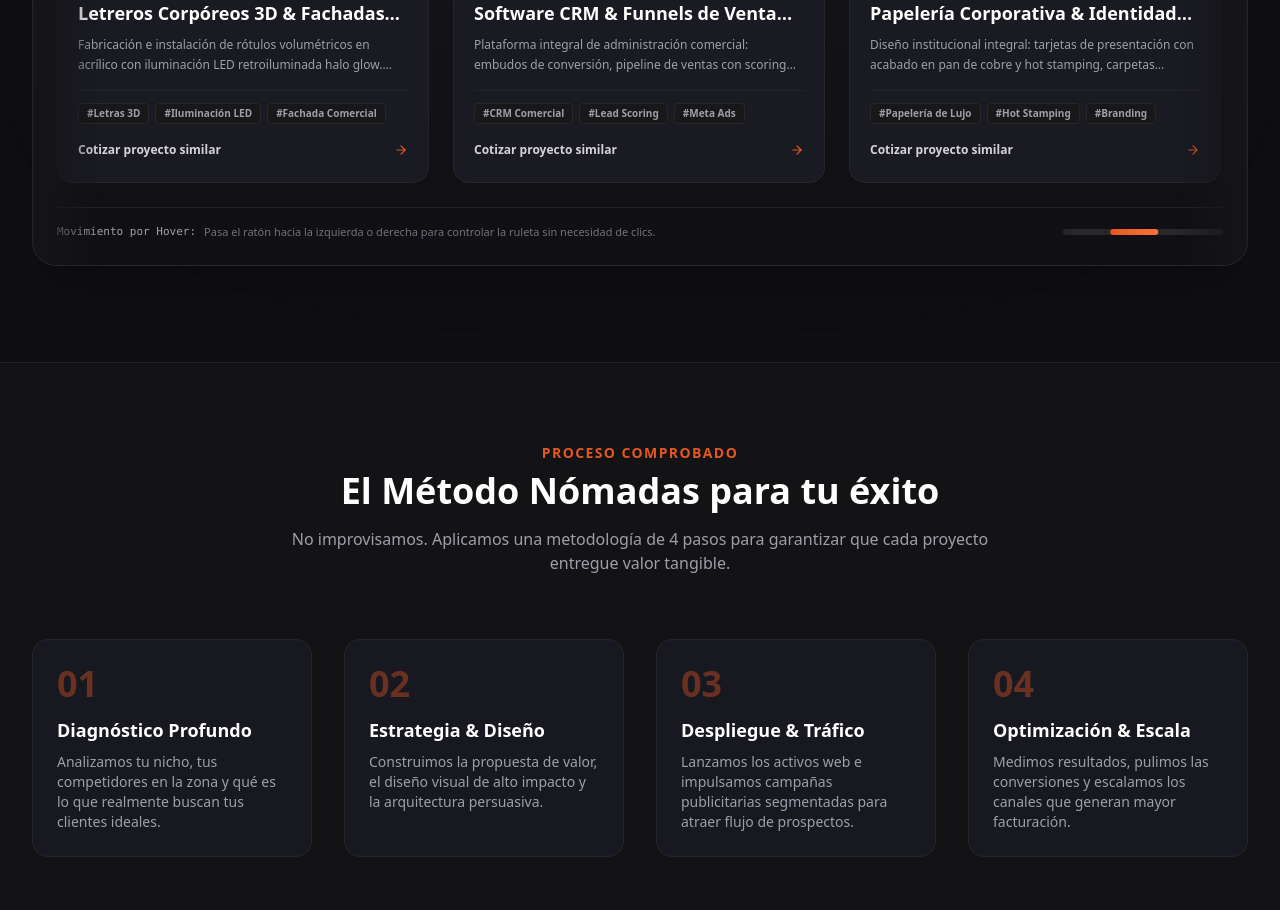
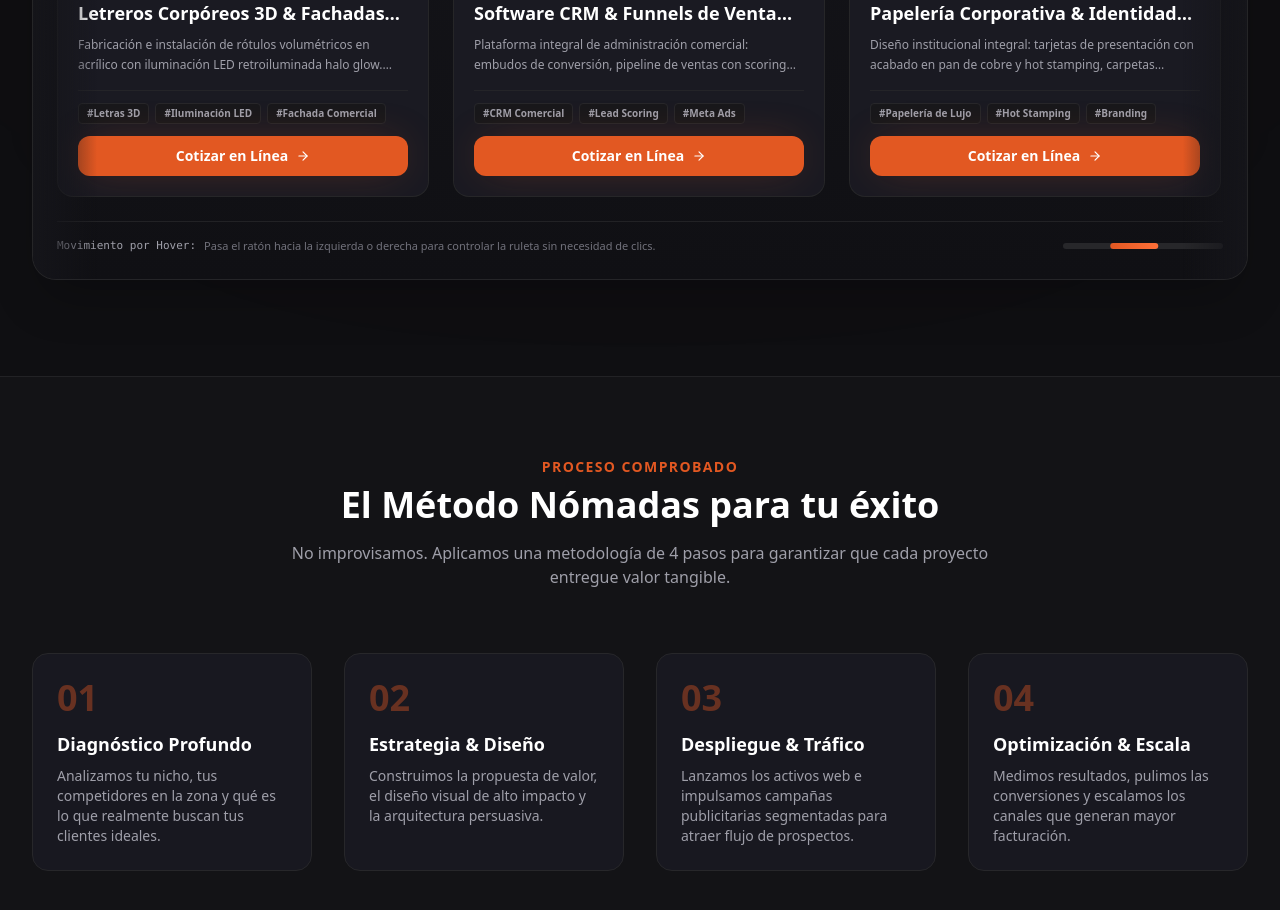
Before and after one commit to cristianfjaramillo-hue/nomadas-agencia, a Next.js app: page / in a window 1280 px wide. Shown: the part 3480-4390 px from the top of the page. Built offline with nearby package versions, Linux system fonts and the light colour scheme.

Commit message:
feat(portfolio): replace Cotizar proyecto similar with direct button to Cotizaciones

```diff
--- a/components/PortfolioRoulette.tsx
+++ b/components/PortfolioRoulette.tsx
@@ -396,13 +396,11 @@ export default function PortfolioRoulette() {
                     </div>
 
                     <a
-                      href={`https://wa.me/593962577613?text=${encodeURIComponent(project.whatsappMessage)}`}
-                      target="_blank"
-                      rel="noopener noreferrer"
-                      className="inline-flex items-center justify-between w-full text-xs font-semibold text-zinc-300 hover:text-[#FF7038] group-hover:text-white transition-colors py-1"
+                      href="#cotizador"
+                      className="inline-flex items-center justify-center gap-2 w-full py-2.5 px-4 rounded-xl bg-[#E25822] hover:bg-[#C94614] text-white font-bold text-xs sm:text-sm shadow-md transition-all duration-200 orange-glow hover:scale-[1.02] text-center"
                     >
-                      <span>Cotizar proyecto similar</span>
-                      <ArrowRight className="w-3.5 h-3.5 text-[#E25822] group-hover:translate-x-1 transition-transform" />
+                      <span>Cotizar en Línea</span>
+                      <ArrowRight className="w-3.5 h-3.5" />
                     </a>
                   </div>
                 </div>
@@ -484,13 +482,12 @@ export default function PortfolioRoulette() {
                   ¿Quieres un trabajo con este nivel de calidad para tu marca?
                 </span>
                 <a
-                  href={`https://wa.me/593962577613?text=${encodeURIComponent(activeProject.whatsappMessage)}`}
-                  target="_blank"
-                  rel="noopener noreferrer"
-                  className="w-full sm:w-auto inline-flex items-center justify-center gap-2 bg-[#E25822] hover:bg-[#C94614] text-white font-bold text-sm px-6 py-3 rounded-xl transition-all orange-glow"
+                  href="#cotizador"
+                  onClick={() => setActiveProject(null)}
+                  className="w-full sm:w-auto inline-flex items-center justify-center gap-2 bg-[#E25822] hover:bg-[#C94614] text-white font-bold text-sm px-6 py-3 rounded-xl transition-all orange-glow shadow-lg"
                 >
-                  <span>Cotizar Proyecto por WhatsApp</span>
-                  <ExternalLink className="w-4 h-4" />
+                  <span>Ir a la Pantalla de Cotizaciones</span>
+                  <ArrowRight className="w-4 h-4" />
                 </a>
               </div>
             </div>
```
